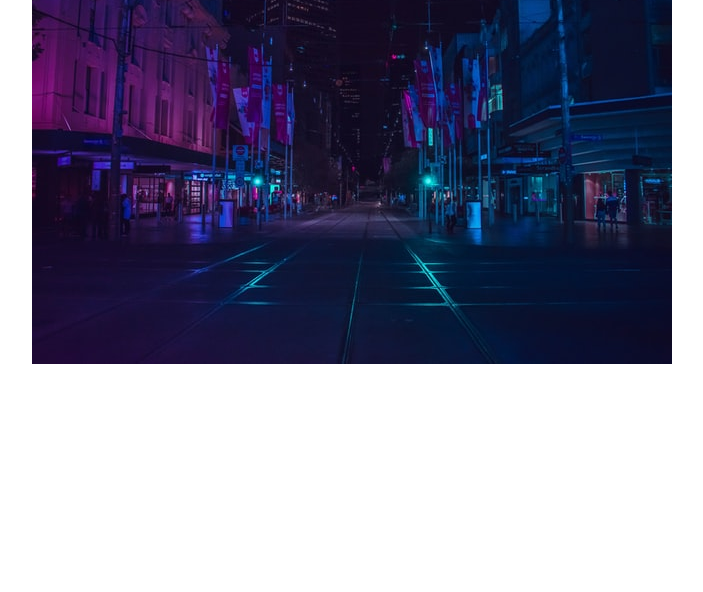
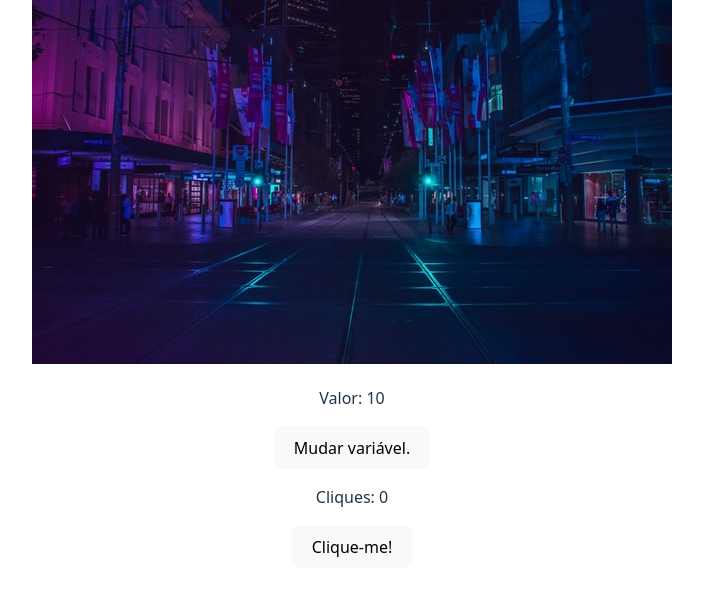
Before and after one commit to SilvaRDev/curso-react, a React (Vite) app in the folder 3-REACT-AVANCADO/react-avancado/: page / in a window 1280 px wide. Shown: the part 653-1245 px from the top of the page, without its empty margins (288-991 px from the left). Built offline with nearby package versions, Linux system fonts and the light colour scheme.

Commit message:
Aula de hook adicionada.

```diff
--- /dev/null
+++ b/3-REACT-AVANCADO/react-avancado/components/ManageData.jsx
@@ -0,0 +1,26 @@
+import { useState } from 'react'
+
+const ManageData = () => {
+  let someData = 10
+
+  let [number, setNumber] = useState(0) // Aqui inicializamos o nosso state
+
+  const changeNumber = () => {
+    setNumber(++number)
+  }
+
+  return (
+    <div>
+      <div>
+        <p>Valor: {someData}</p>
+        <button onClick={() => (someData = 15)}>Mudar variável.</button>
+      </div>
+      <div>
+        <p>Cliques: {number}</p>
+        <button onClick={changeNumber}>Clique-me!</button>
+      </div>
+    </div>
+  )
+}
+
+export default ManageData
--- a/3-REACT-AVANCADO/react-avancado/src/App.jsx
+++ b/3-REACT-AVANCADO/react-avancado/src/App.jsx
@@ -1,4 +1,8 @@
+/* CSS */
 import './App.css'
+
+/* COMPONENTS */
+import ManageData from '../components/ManageData'
 
 import City from './assets/city.jpg'
 
@@ -14,6 +18,7 @@
       <div>
         <img src={City} alt="Cidade" />
       </div>
+      <ManageData />
     </>
   )
 }
```
